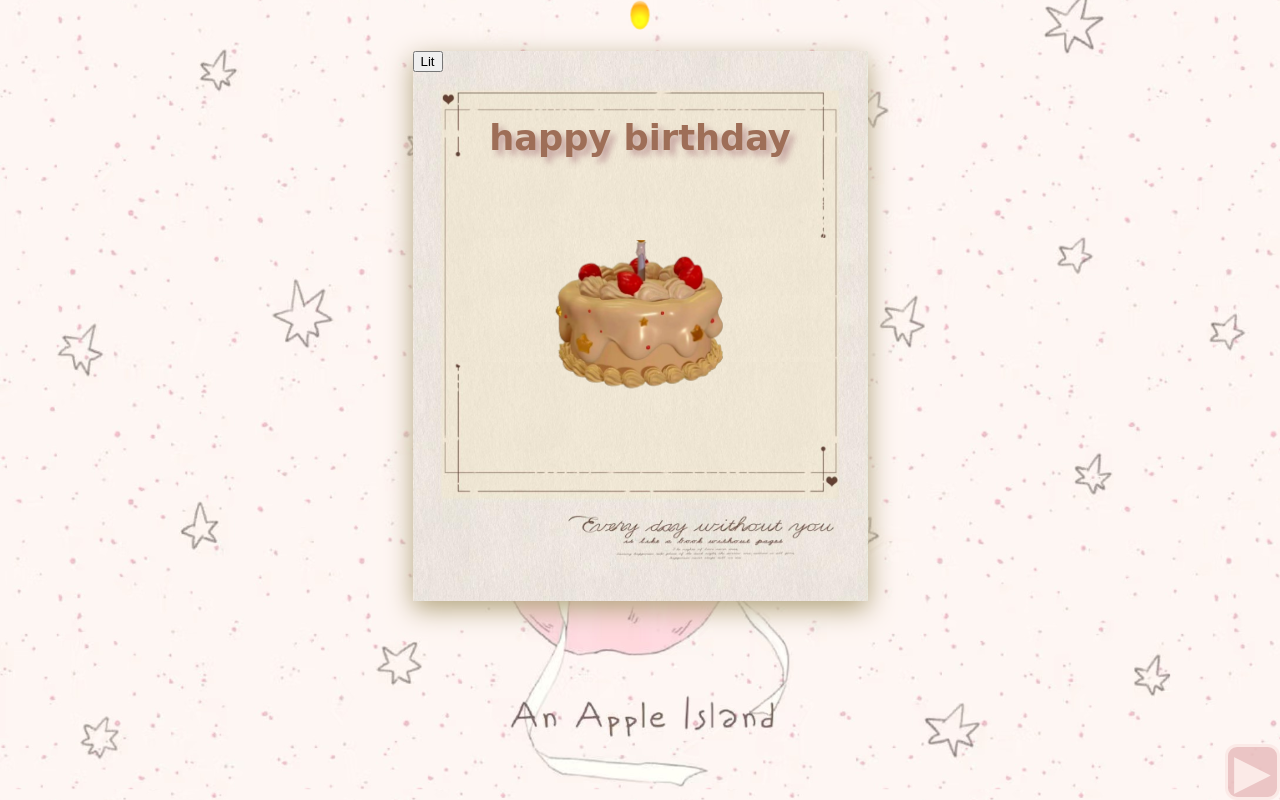
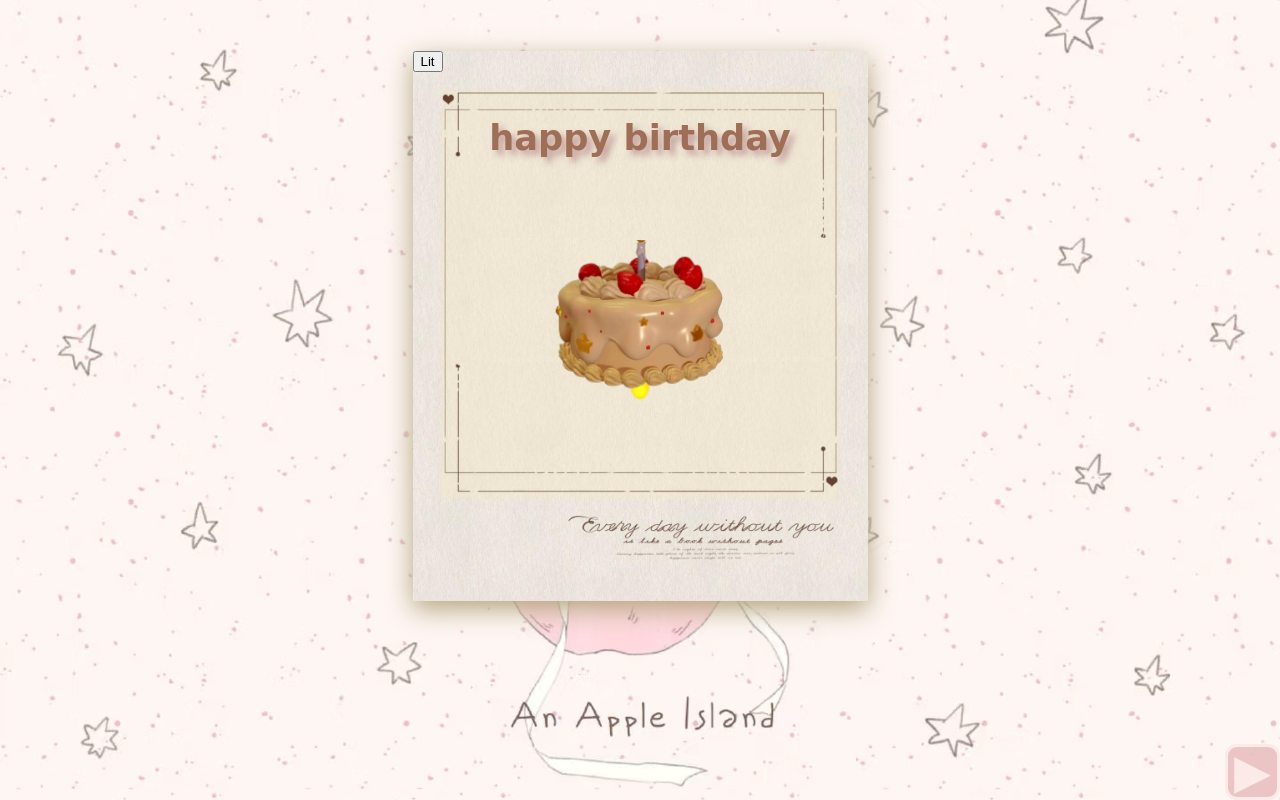
Before and after one commit to LussssSun/bday_douhua, a website: page index.html in a window 1280 px wide. Both pictures are taken after a click on the button "Lit". Drawn offline with Linux system fonts and the light colour scheme; a web font is replaced by a local one.

Commit message:
Update styles.css

```diff
--- a/styles.css
+++ b/styles.css
@@ -49,7 +49,7 @@
 .flame {
   position:absolute;
   left:50%;
-  top:0;
+  bottom:50%;
   width: 20px;
   height: 30px;
   background: radial-gradient(
```
